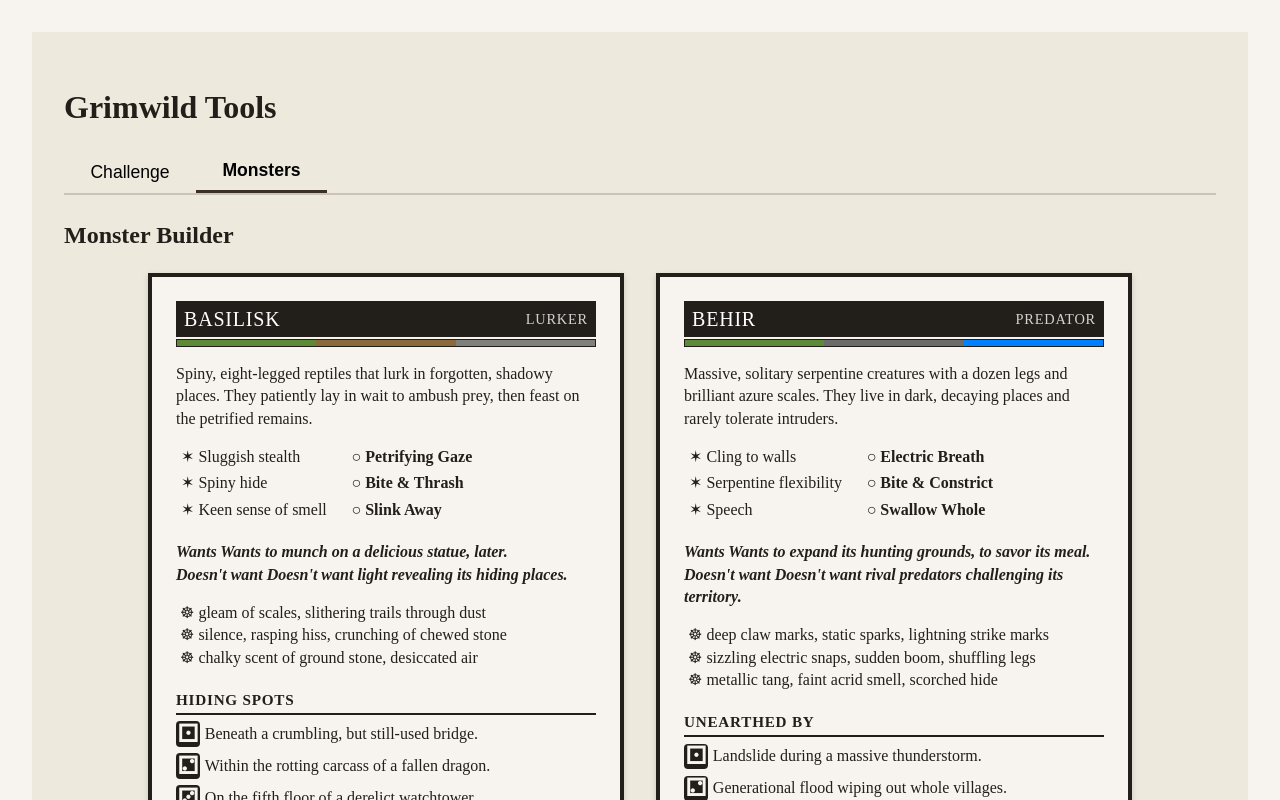
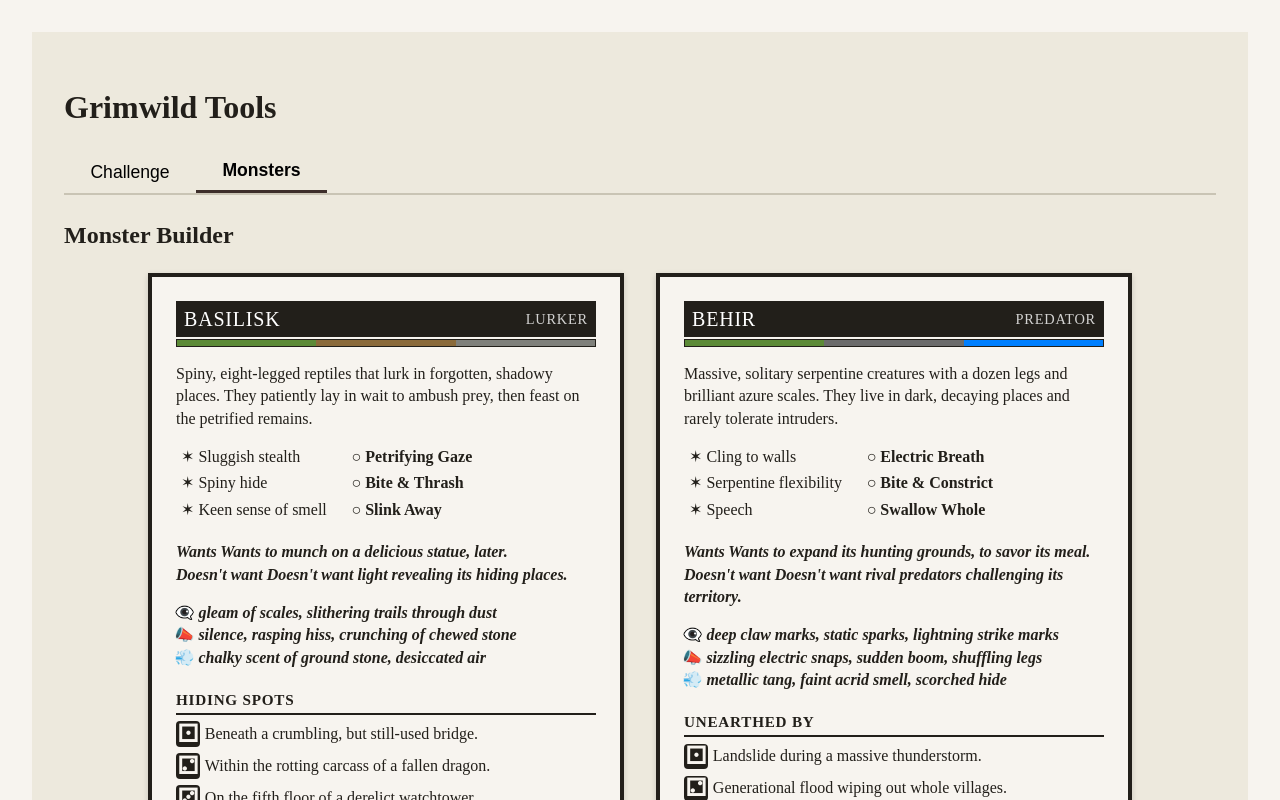
Before and after one commit to mvillaronga/grimwild-tools, a React (Vite) app: page / in a window 1280 px wide. Both pictures are taken after a click on the button "Monsters". Shown: the top 800 px of the page. Built offline with nearby package versions, Linux system fonts and the light colour scheme.

Commit message:
Updates to sensory details

```diff
--- a/src/components/MonsterDisplay.jsx
+++ b/src/components/MonsterDisplay.jsx
@@ -13,11 +13,11 @@ export default function MonsterDisplay() {
       moves: ["Petrifying Gaze", "Bite & Thrash", "Slink Away"],
       wants: "Wants to munch on a delicious statue, later.",
       dislikes: "Doesn't want light revealing its hiding places.",
-      sensoryDetails: [
-        "gleam of scales, slithering trails through dust",
-        "silence, rasping hiss, crunching of chewed stone",
-        "chalky scent of ground stone, desiccated air",
-      ],
+      sensoryDetails: {
+        sight: "gleam of scales, slithering trails through dust",
+        sound: "silence, rasping hiss, crunching of chewed stone",
+        smell: "chalky scent of ground stone, desiccated air",
+      },
       flavorTable: {
         title: "Hiding Spots",
         items: [
@@ -40,11 +40,11 @@ export default function MonsterDisplay() {
       moves: ["Electric Breath", "Bite & Constrict", "Swallow Whole"],
       wants: "Wants to expand its hunting grounds, to savor its meal.",
       dislikes: "Doesn't want rival predators challenging its territory.",
-      sensoryDetails: [
-        "deep claw marks, static sparks, lightning strike marks",
-        "sizzling electric snaps, sudden boom, shuffling legs",
-        "metallic tang, faint acrid smell, scorched hide",
-      ],
+      sensoryDetails: {
+        sight: "deep claw marks, static sparks, lightning strike marks",
+        sound: "sizzling electric snaps, sudden boom, shuffling legs",
+        smell: "metallic tang, faint acrid smell, scorched hide",
+      },
       flavorTable: {
         title: "Unearthed By",
         items: [
@@ -108,9 +108,15 @@ export default function MonsterDisplay() {
             </em>
           </p>
           <ul className="sensory-clues">
-            {monster.sensoryDetails.map((detail, i) => (
-              <li key={i}>{detail}</li>
-            ))}
+            <li style={{ listStyleType: "'👁️‍🗨️ '" }}>
+              <em>{monster.sensoryDetails.sight}</em>
+            </li>
+            <li style={{ listStyleType: "'📣 '" }}>
+              <em>{monster.sensoryDetails.sound}</em>
+            </li>
+            <li style={{ listStyleType: "'💨 '" }}>
+              <em>{monster.sensoryDetails.smell}</em>
+            </li>
           </ul>
           {monster.flavorTable && (
             <>
```
